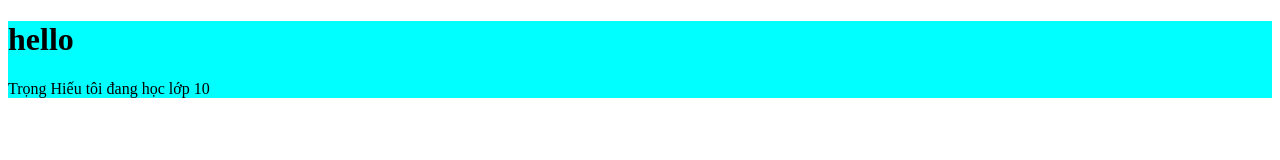
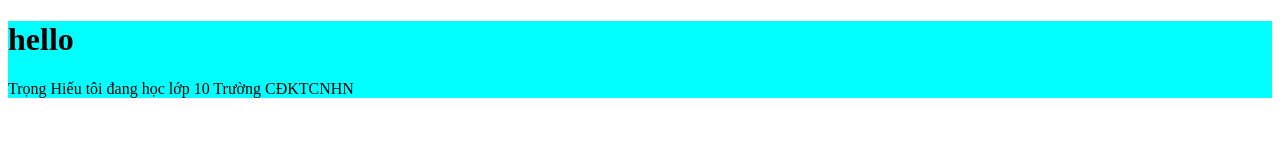
Before and after one commit to TRONGHIEU399/bai6, a plain HTML site: page index.html in a window 1280 px wide. Drawn offline with Linux system fonts and the light colour scheme.

Commit message:
them the p

```diff
--- a/index.html
+++ b/index.html
@@ -10,7 +10,9 @@
    <div class="d1">
 <h1>hello</h1>
     Trọng Hiếu
+
     tôi đang học lớp 10
+    Trường CĐKTCNHN
    </div>
 
 
```
